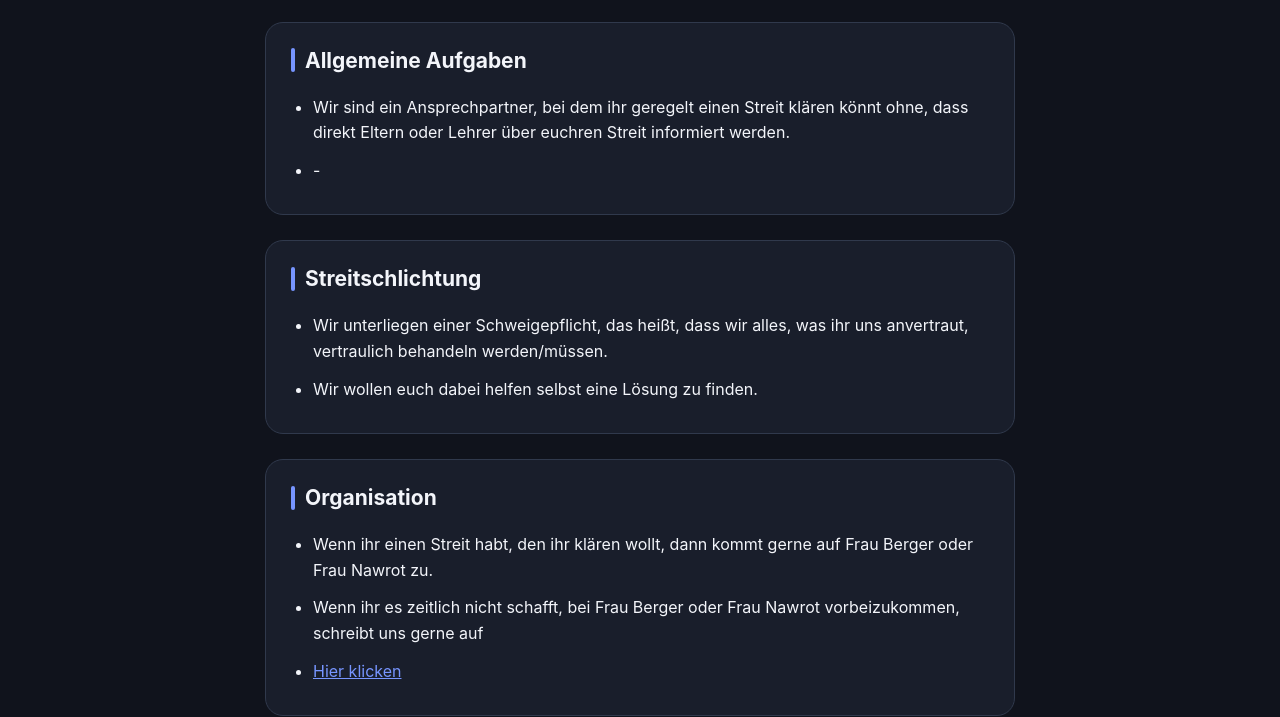
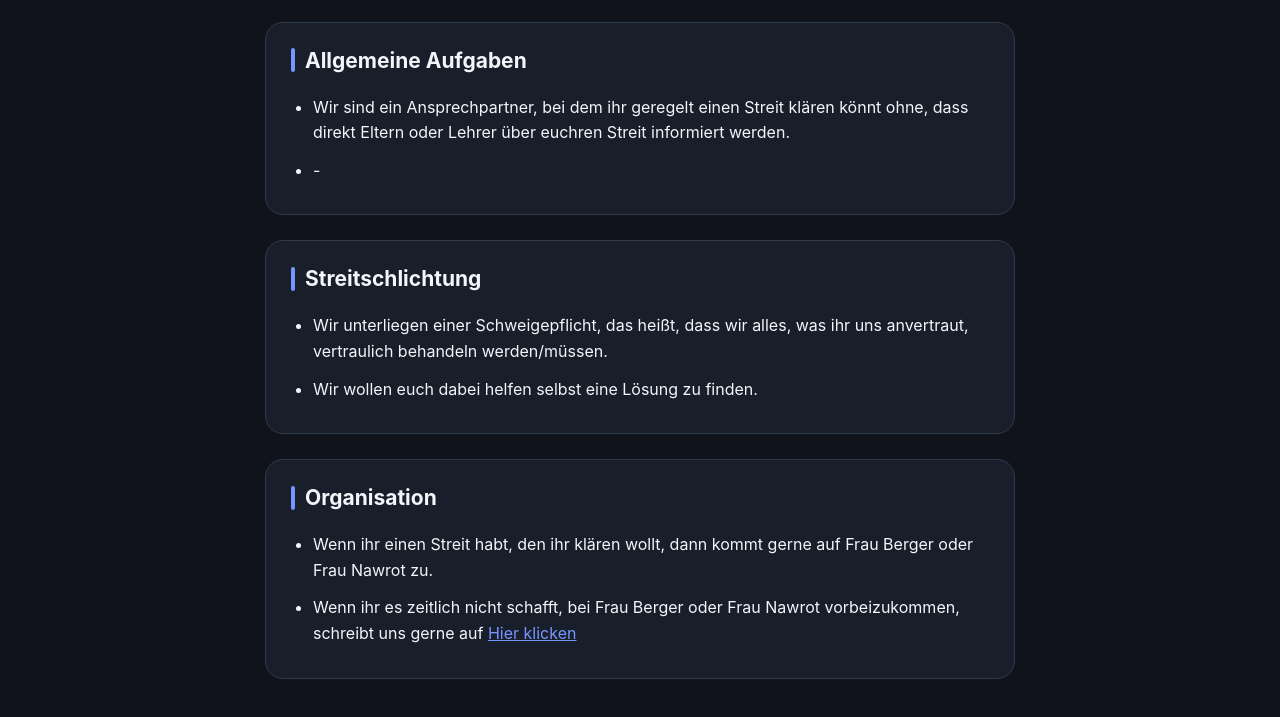
Before and after one commit to streitschlichter-fkg/Aufgaben, a plain HTML site: page index.html in a window 1280 px wide. Shown: the part 252-969 px from the top of the page. Drawn offline with Linux system fonts and the light colour scheme.

Commit message:
Fix list item formatting in index.html

```diff
--- a/index.html
+++ b/index.html
@@ -184,10 +184,11 @@ a {
 
     <ul>
       <li>Wenn ihr einen Streit habt, den ihr klären wollt, dann kommt gerne auf Frau Berger oder Frau Nawrot zu.</li>
-      <li>Wenn ihr es zeitlich nicht schafft, bei Frau Berger oder Frau Nawrot vorbeizukommen, schreibt uns gerne auf <li>
+      <li>Wenn ihr es zeitlich nicht schafft, bei Frau Berger oder Frau Nawrot vorbeizukommen, schreibt uns gerne auf
   <a href="streitschlichter-fkg.github.io/Kontakt" target="_blank">
     Hier klicken
   </a>
+</li>
     </ul>
   </section>
 
```
